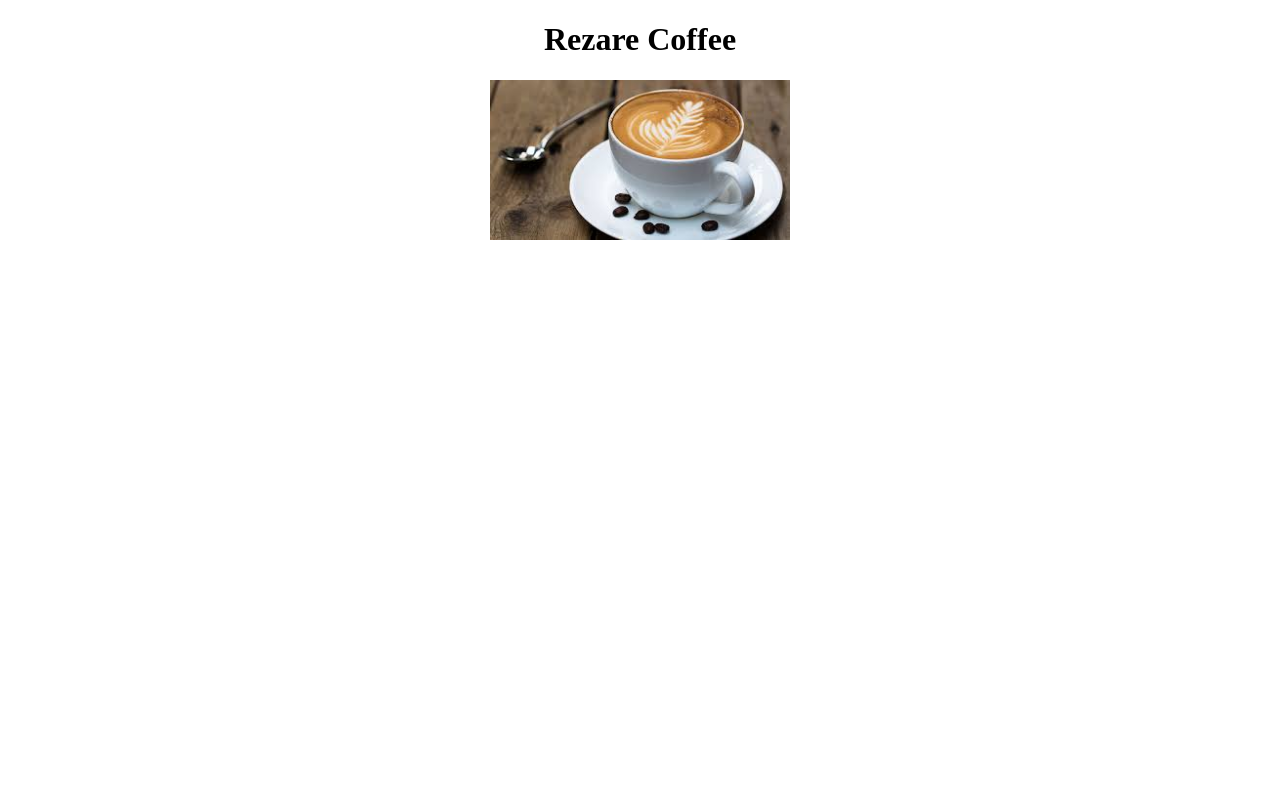
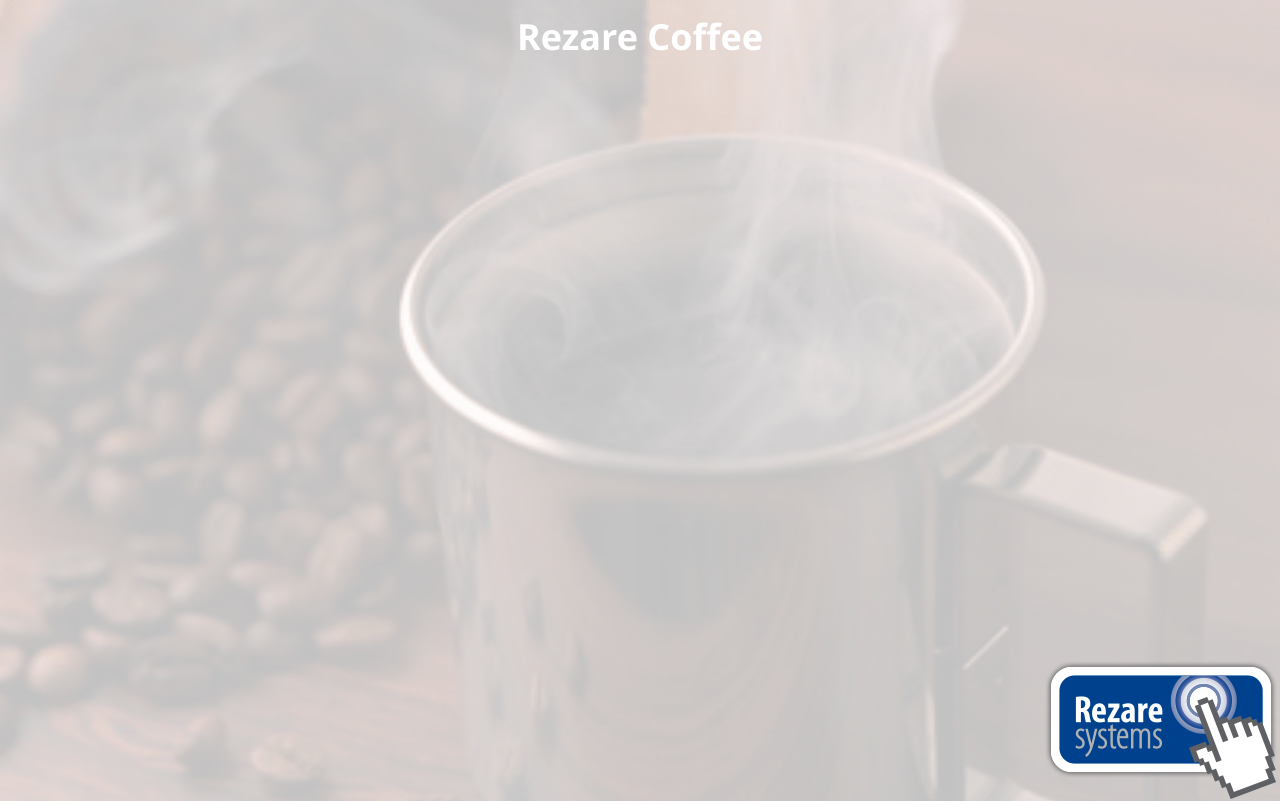
Before and after one commit to RezareSystems/rezare-coffee, an Angular app in the folder ProjectCoffeeWebUINg/: page / in a window 1280 px wide. Shown: the top 801 px of the page. Built offline with nearby package versions, Linux system fonts and the light colour scheme.

Commit message:
new images, added W3 styling url

```diff
--- a/ProjectCoffeeWebUINg/src/app/app.component.html
+++ b/ProjectCoffeeWebUINg/src/app/app.component.html
@@ -1,9 +1,18 @@
 <!--The content below is only a placeholder and can be replaced.-->
-<div style="text-align:center">
+
+
+<div class="w3-display-container">
+    <img width="100%" alt="Coffee" src="assets/images/steamingcoffee.gif" class="w3-opacity-max">
+    <div class="w3-display-topmiddle w3-container">
   <h1>
    Rezare Coffee
   </h1>
-  <img width="300" alt="Coffee" src="assets/images/coffee.jpg">
+
+</div>
 
 </div>
 <router-outlet></router-outlet>
+
+<div class="footer">
+  <img alt="Rezare" src="assets/images/RezareLogo.png">
+</div>
--- a/ProjectCoffeeWebUINg/src/index.html
+++ b/ProjectCoffeeWebUINg/src/index.html
@@ -7,6 +7,7 @@
 
   <meta name="viewport" content="width=device-width, initial-scale=1">
   <link rel="icon" type="image/x-icon" href="favicon.ico">
+  <link rel="stylesheet" href="https://www.w3schools.com/w3css/4/w3.css">
 </head>
 <body>
   <app-root></app-root>
--- a/ProjectCoffeeWebUINg/src/styles.scss
+++ b/ProjectCoffeeWebUINg/src/styles.scss
@@ -1 +1,13 @@
 /* You can add global styles to this file, and also import other style files */
+.footer {
+    position: fixed;
+    left: 0;
+    bottom: 0;
+    width: 100%;
+    text-align: right;
+  }
+
+  h1 {
+      color:white;
+      font-weight: bold;
+  }
```
Also changed, not shown: ProjectCoffeeWebUINg/src/assets/images/RezareLogo.png (added), ProjectCoffeeWebUINg/src/assets/images/steamingcoffee.gif (added).
